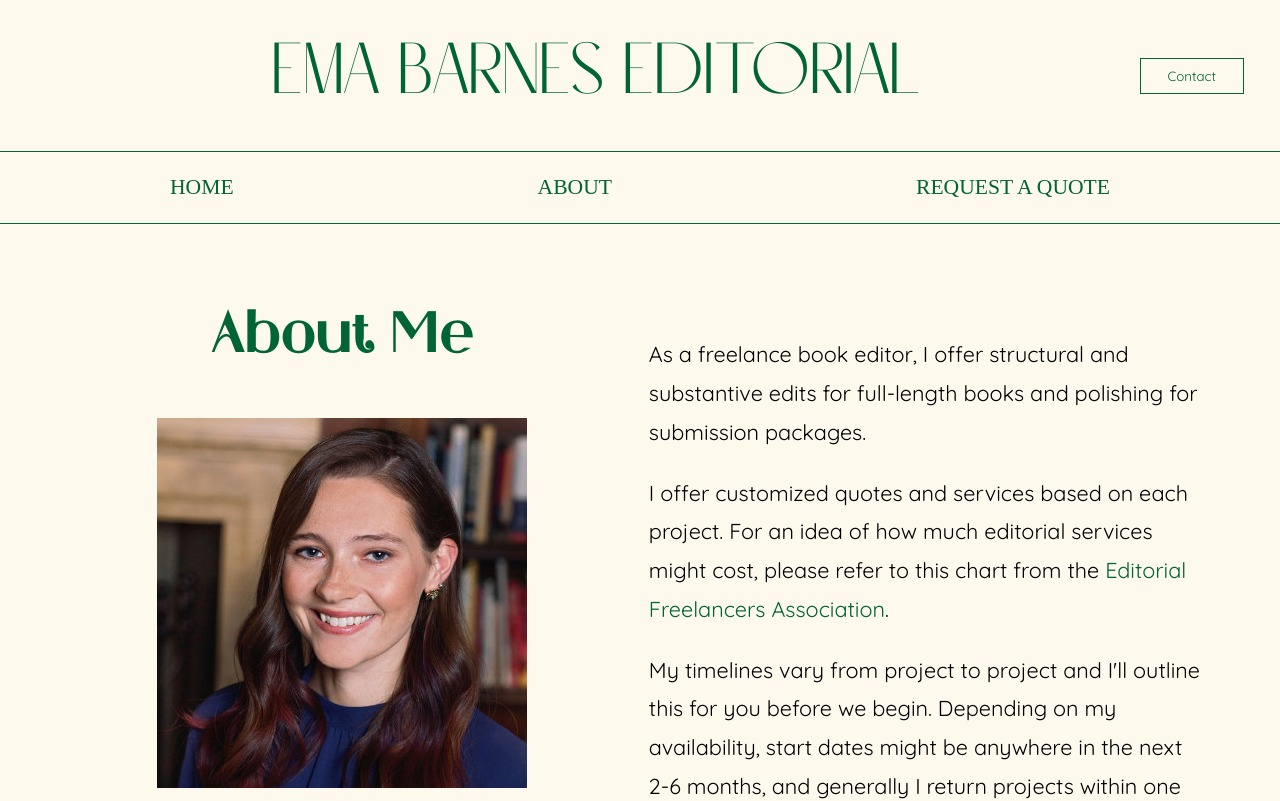
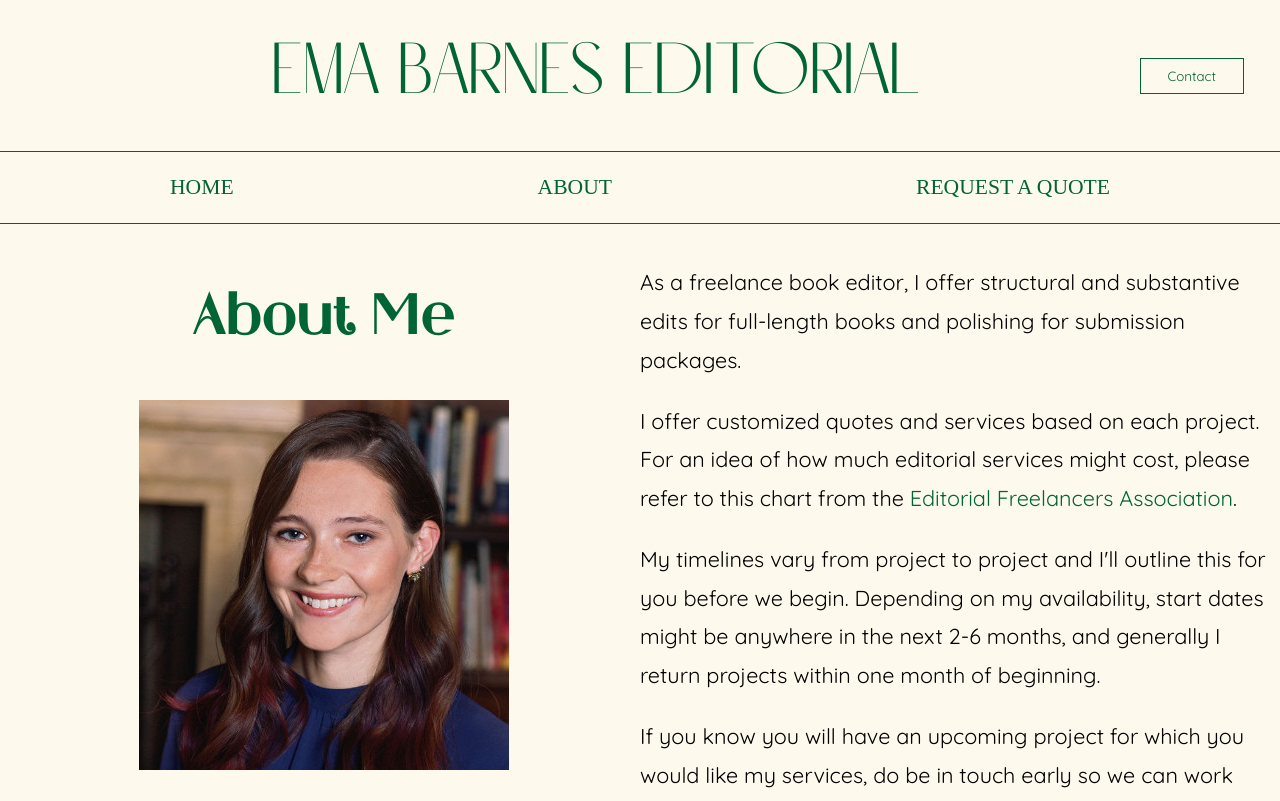
Before and after one commit to JLPinthecity/ema-barnes-website, a Next.js app: page /about in a window 1280 px wide. Shown: the top 801 px of the page. Built offline with nearby package versions, Linux system fonts and the light colour scheme; a web font is replaced by a local one.

Commit message:
adjust padding on about

```diff
--- a/styles/About.module.css
+++ b/styles/About.module.css
@@ -1,5 +1,5 @@
 .container{
-    padding:2rem 3rem;
+    padding: 1rem .4rem 2rem;
     border-top: 1px solid rgb(0, 100, 52);
 }
 
@@ -25,7 +25,6 @@
 
 
 .right{
-    padding:3rem 1rem ;
     font-family: 'Quicksand', sans-serif;    font-size: 1.2rem;
     line-height: 1.8;
     width: 100%;
```
